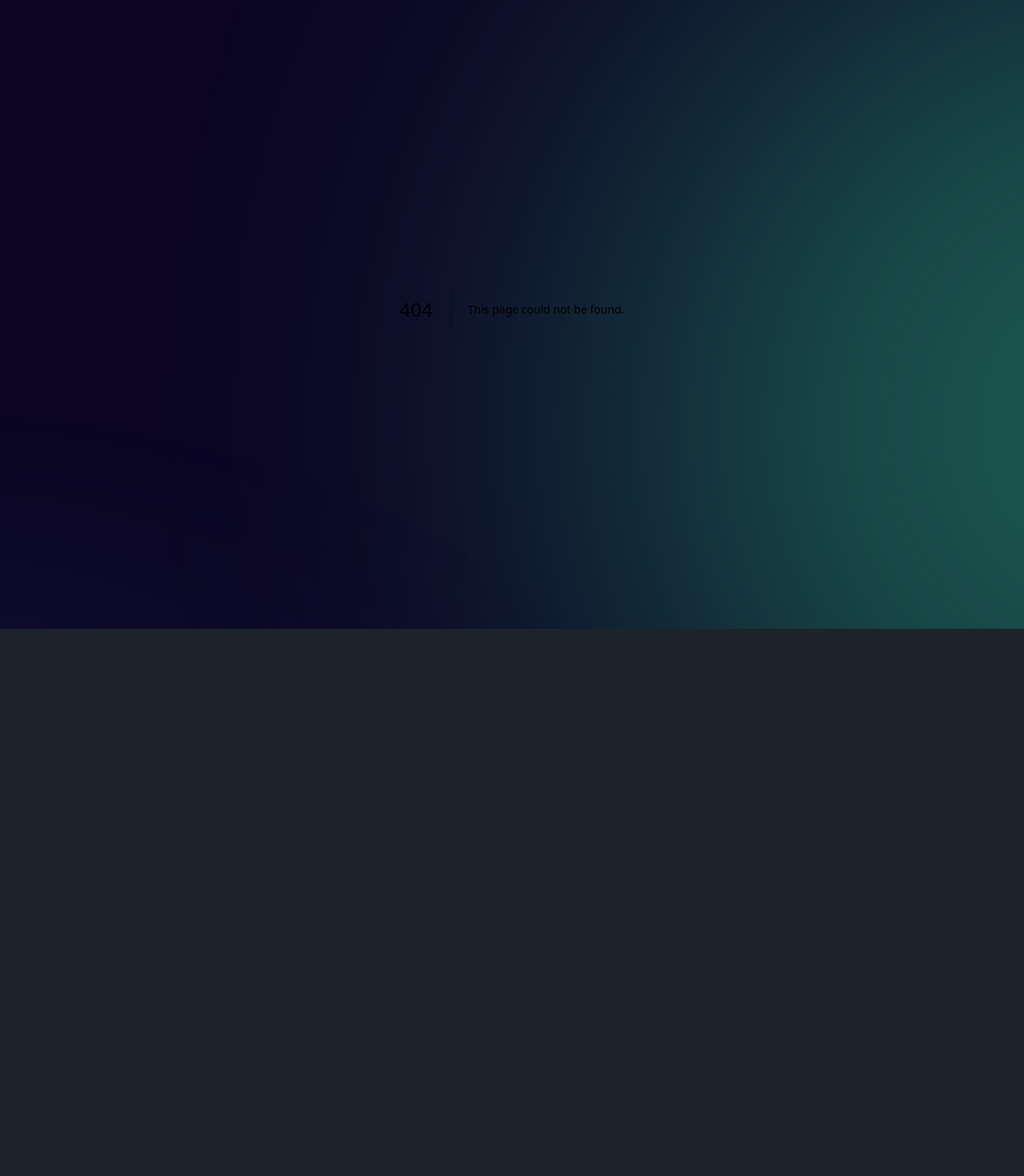
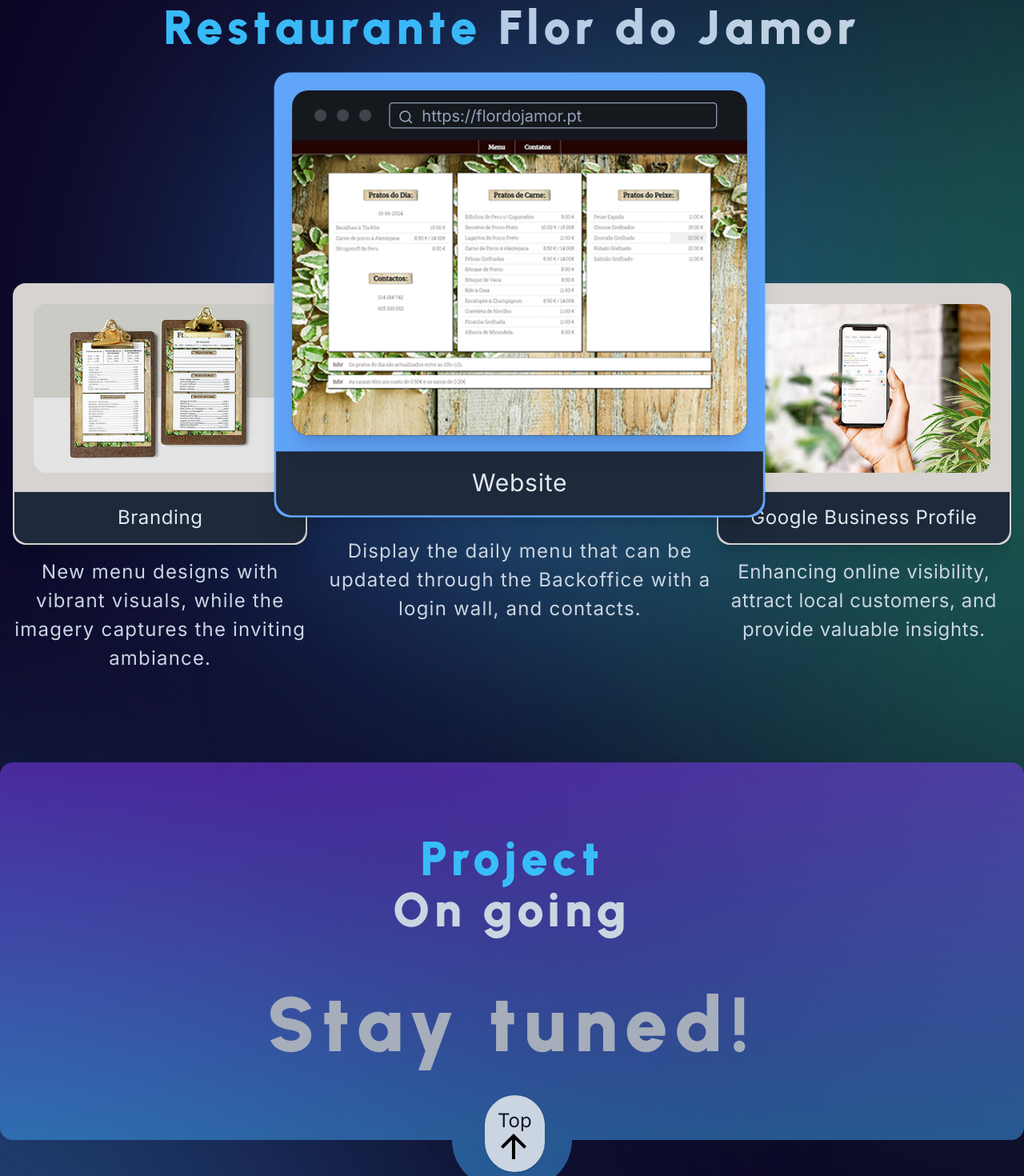
Before and after one commit to andreisaac/weezac, a Next.js app: page /portfolio in a window 1280 px wide. Before the commit this address had no page. Shown: the part 120-1590 px from the top of the page at 80% size. Before the commit the page ends 906 px from the top, so only its background shows below. Built offline with nearby package versions, Linux system fonts and the light colour scheme.

Commit message:
portfolio page

```diff
--- a/app/components/typingAnimation.tsx
+++ b/app/components/typingAnimation.tsx
@@ -16,7 +16,7 @@
         reveal: {opacity: 1}
     }
     return (
-        <motion.div className="text-4xl md:text-4xl lg:text-4xl xl:text-5xl font-black text-shadow-xl py-8 lg:px-8 px-28 mt-16 max-lg:py-2 max-lg:px-6 max-lg:mt-4"
+        <motion.div className="text-4xl md:text-4xl lg:text-4xl xl:text-5xl h font-black text-shadow-xl py-8 lg:px-8 px-28 mt-16 max-lg:py-2 max-lg:px-6 max-lg:mt-4"
             initial="hidden"
             whileInView="reveal"
             transition={{staggerChildren:0.05}}
--- a/app/globals.css
+++ b/app/globals.css
@@ -4,13 +4,25 @@
 
 @layer base {
   @font-face {
-    font-family: 'Roboto';
+    font-family: 'Urbanist';
     font-style: normal;
-    font-weight: 400;
-    font-display: swap;
-    src: url(/fonts/Roboto.woff2) format('woff2');
+    font-weight: 800;
+    src: url(fonts/Urbanist/Urbanist-Black.woff2) format('woff2');
   }
 }
+
+h1, h2, h3, h4, h5, h6, .h {
+  font-family: "Urbanist";
+  font-weight: 800;
+}
+body {
+  font-weight: 400;
+  width: 100%;
+  height: 100%;
+  margin: 0;
+  padding: 0;
+}
+
 .label-text {
   @apply text-slate-300
 }
@@ -43,12 +55,6 @@
   }
 }
 
-body {
-  width: 100%;
-  height: 100%;
-  margin: 0;
-  padding: 0;
-}
 
 .text-shadow-xl {
   text-shadow: 4px 4px 2px black;
--- /dev/null
+++ b/app/portfolio/page.tsx
@@ -0,0 +1,133 @@
+"use client"
+import * as React from "react";
+import Link from "next/link";
+import Image, { StaticImageData } from "next/image";
+import menus from "@images/flodojamorMenus.jpg";
+import website from "@images/flordojamor.png";
+import profile from "@images/flordojamorMaps.jpg";
+import magnifier from "@images/magnifier.svg";
+import arrowUp from "@images/arrowUp.svg";
+
+interface CardProps {
+  imgSrc: StaticImageData;
+  altText: string;
+  title: string;
+  className?: string;
+}
+
+const Card: React.FC<CardProps> = ({ imgSrc, altText, title, className }) => {
+  return (
+    <article className={`p-0.5 rounded-2xl shadow-xl bg-stone-300 z-50 ${className}`}>
+      <div className="m-6 rounded-2xl select-none">
+        <Image loading="lazy" src={imgSrc} alt={altText} className="w-full rounded-2xl" />
+      </div>
+      <div className="py-4 text-2xl tracking-wide text-center text-slate-200 bg-slate-800 rounded-b-2xl">
+        {title}
+      </div>
+    </article>
+  );
+};
+
+interface InfoCardProps {
+  imgSrc: StaticImageData;
+  altText: string;
+  title: string;
+  link: string;
+}
+
+const InfoCard: React.FC<InfoCardProps> = ({ imgSrc, altText, title, link }) => {
+
+
+  return (
+    <article className="max-md:mt-4 p-0.5 rounded-2xl shadow-xl bg-blue-400 z-50 md:scale-125">
+        <Link href={link} target="new">
+        <div className="mockup-browser bg-base-300 m-4 shadow-xl select-none">
+            <div className="mockup-browser-toolbar">
+                <div className="border border-slate-400 text-slate-400 w-full rounded pl-2 mx-2">
+                    <Image loading="lazy" src={magnifier} alt={altText} className="max-lg:hidden w-4 inline mr-2 " />
+                    {link}
+                </div>
+            </div>
+            <div className="flex justify-center bg-base-200">
+                <Image loading="lazy" src={imgSrc} alt={altText} className="min-w-full min-h-full" />
+            </div>
+        </div>
+        </Link>
+
+
+        <div className="py-4 text-2xl tracking-wide text-center text-slate-200 bg-slate-800 rounded-b-2xl">
+        {title}
+        </div>
+    </article>
+  );
+};
+
+const MyComponent: React.FC = () => {
+
+    const handleClick = () => {
+        window.scroll(0, 0)
+    };
+
+  return (
+    <main className="">
+
+    <section className="p-4 flex flex-col relative max-md:mt-4 max-md:bg-light-gradient max-md:rounded-xl max-md:mx-2 ">
+      <h1 className="md:mb-6 md:text-6xl text-4xl font-black tracking-widest text-center md:leading-[64px] text-slate-300 hover:text-emerald h">
+        <Link href="https://flordojamor.pt" target="new">
+        <span className="text-sky-400">Restaurante </span>
+        <span>Flor do Jamor</span>
+        </Link>
+      </h1>
+      <div className="w-[500px] h-[500px] rounded-full left-[30%] top-[20%] blur-[200px] absolute bg-cyan z-0"></div>
+      <div className="md:mt-14 z-20">
+        <div className="flex max-md:flex-col">
+          <div className="md:mt-8 w-[30%] max-md:w-full">
+            <Card imgSrc={menus} altText="Branding image" title="Branding" className="mt-44 max-md:mt-4 grow" />
+            <p className="mt-4 text-2xl tracking-wider leading-9 text-center text-slate-300">
+              New menu designs with vibrant visuals, while the imagery captures the inviting ambiance.
+            </p>
+          </div>
+          <div className="max-md:mt-8 md:ml-5 w-2/5 max-md:w-full">
+            <InfoCard imgSrc={website} altText="Website image" title="Website" link="https://flordojamor.pt" />
+            <p className="mt-4 md:mt-20 text-2xl tracking-wider leading-9 text-center text-slate-300">
+              Display the daily menu that can be updated through the Backoffice with a login wall, and contacts.
+            </p>
+          </div>
+          <div className="mt-8 w-[30%] max-md:w-full">
+            <Card imgSrc={profile} altText="Google Business Profile image" title="Google Business Profile" className="mt-44 max-md:mt-10 grow" />
+            <p className="mt-4 text-2xl tracking-wide leading-9 text-center text-slate-300">
+              Enhancing online visibility, attract local customers, and provide valuable insights.
+            </p>
+          </div>
+        </div>
+      </div>
+    </section>
+
+    <section className="max-md:mx-2 my-24 p-8 bg-light-gradient rounded-2xl relative">
+        <h1 className="max-md:text-4xl my-14 text-6xl font-black tracking-widest text-center leading-[64px] h">
+            <label className="text-sky-400">Project</label>
+            <br />
+            <span className="text-slate-300">On going</span>
+        </h1>
+
+        <h1 className="max-md:text-6xl my-20 text-8xl font-black tracking-widest text-center leading-[64px] h">Stay tuned!</h1>
+
+        <a onClick={handleClick} className="inline-block select-none cursor-pointer rounded-full bg-slate-300 p-4 absolute bottom-[-40px] left-[50%] ml-[-34px] z-20 hover:scale-110 shadow ease-in-out transition">
+                <p className="text-slate-900 text-2xl">Top</p>
+                <Image loading="lazy" src={arrowUp} alt="return" className="w-8 ml-1"/>
+        </a>
+
+        <section className="px-14 pb-8 container bg-cyanOpac rounded-b-full text-center absolute bottom-[-60px] left-[50%] ml-[-75px] h-[60px] max-w-[150px]">
+
+        </section>
+    </section>
+
+
+
+
+
+    </main>
+  );
+};
+
+export default MyComponent;
--- a/tailwind.config.ts
+++ b/tailwind.config.ts
@@ -17,6 +17,7 @@
         grayBlue: "#1B1E32",
         emerald: "#31D292",
         cyan: "#41A2F6",
+        cyanOpac: "rgba(65,162,246,.5)",
         purple: "#843DFF",
         grey: "#BDBDBD",
         lightGradient: "linear-gradient(180deg, rgba(132,61,255,1) 0%, rgba(67,161,246,1) 100%)",
@@ -24,7 +25,7 @@
       },
       backgroundImage: {
         "bg": "linear-gradient(90deg, rgba(65,162,246,0.3) -10%, rgba(12,6,36,1) 15%, rgba(132, 61, 255, 0.2) 50%, rgba(12,6,36,1) 85%, rgba(49,210,146,0.3) 110%)",
-        "light-gradient": "linear-gradient(353deg, rgba(65,162,246,.5) 0%, rgba(132,61,255,.5) 100%)",
+        "light-gradient": "linear-gradient(360deg, rgba(65,162,246,.5) 0%, rgba(132,61,255,.5) 100%)",
         "dark-gradient": "linear-gradient(180deg, rgba(97,101,215,0.3) 0%, rgba(170,128,249,0.3) 100%)",
       },
       boxShadow: {
```
Also changed, not shown: app/components/navbar.tsx (+2 -0 lines), app/images/arrowUp.svg (added), app/images/magnifier.svg (added).
